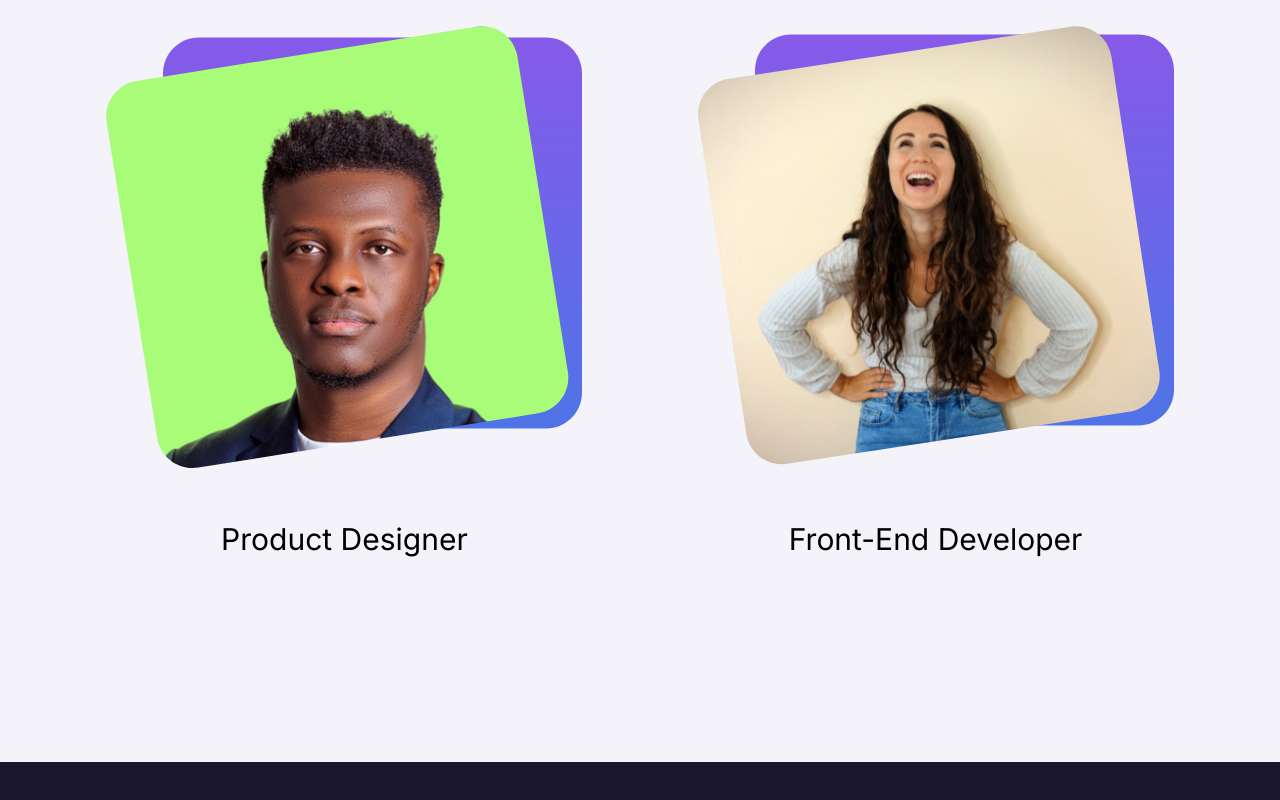
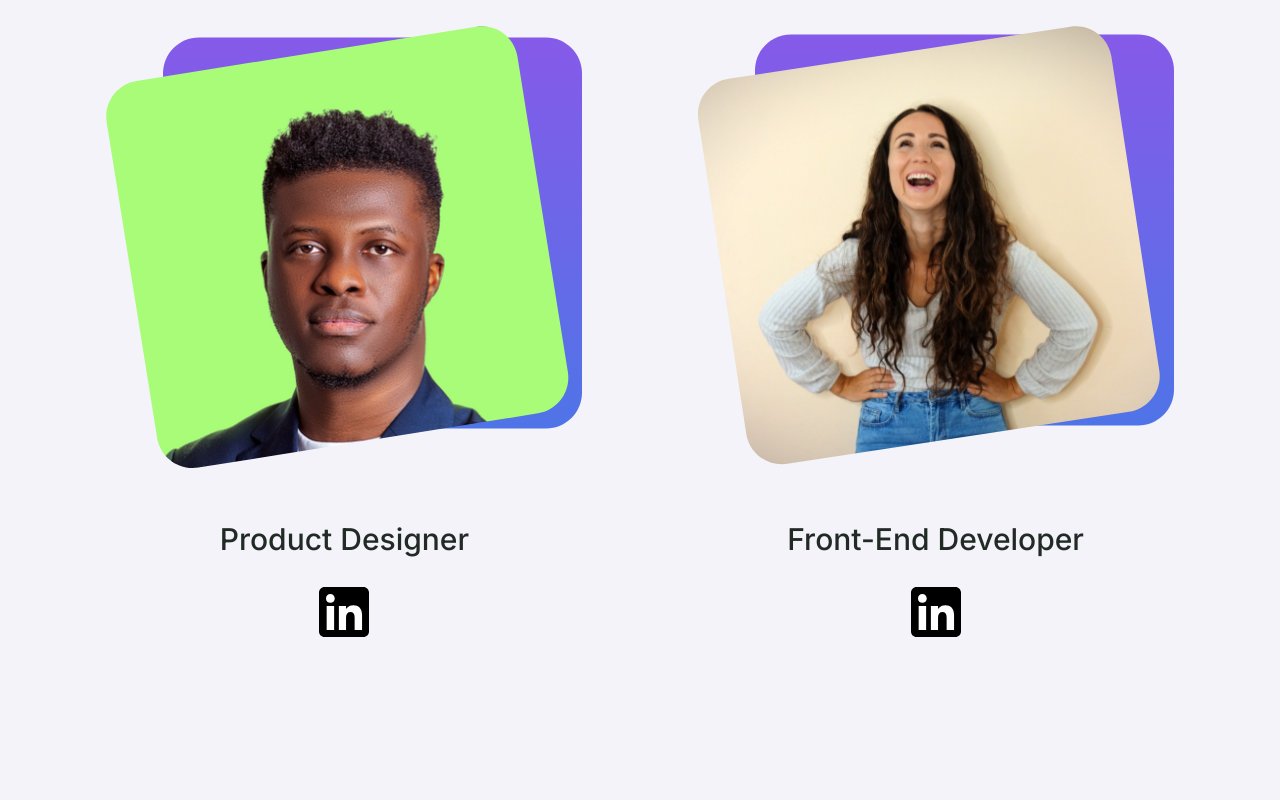
Before and after one commit to mzakrzewska1/SitipayWaitlist, a React (Vite) app: page / in a window 1280 px wide. Shown: the part 8391-9191 px from the top of the page. Built offline with nearby package versions, Linux system fonts and the light colour scheme.

Commit message:
add linkedin icon and link to profiles in AboutMe file

```diff
--- a/src/components/AboutUs/AboutUs.jsx
+++ b/src/components/AboutUs/AboutUs.jsx
@@ -15,11 +15,17 @@ const AboutUs = () => {
           <div className='photos-div'>
               <div className='img-div subomi-div'>
                   <img src={Subomi} alt="pic Subomi" />
+                  <div className='about-linked-div'>
                   <p>Product Designer</p>
+                      <a href="https://www.linkedin.com/in/thesubomi/" target='_blank'><div className='linkedinIcon'></div></a>
+                    </div>
               </div>
               <div className='img-div gosia-div'>
                   <img src={Gosia} alt="pic Gosia" />
-                   <p>Front-End Developer</p>
+                   <div className='about-linked-div'>
+                  <p>Front-End Developer</p>
+                      <a href="https://www.linkedin.com/in/mzakrzewska1/" target='_blank'><div className='linkedinIcon'></div></a>
+                      </div>
               </div>
           </div>
     </div>
--- a/src/components/AboutUs/aboutUs.css
+++ b/src/components/AboutUs/aboutUs.css
@@ -41,6 +41,20 @@
     align-items: center;
 }
 
+.about-linked-div {
+    display: flex;
+    flex-direction: column;
+    justify-content: space-between;
+    gap: 10px;
+    align-items: center;
+    width: 100%;
+    height: fit-content;
+    color:#222A25;
+    font-size: 16px;
+
+
+}
+
 .subomi-div {
     justify-content: space-between;
     margin-left: -10%;
@@ -52,6 +66,15 @@
     justify-content: space-between;
     margin-right: -10%;
     margin-left: 5%;
+}
+
+.linkedinIcon {
+    background-image: url('../../img/linkedinlogo.svg');
+    background-repeat: no-repeat;
+    background-size: cover;
+    background-position: center;
+    width: 30px;
+    height: 30px;
 }
 
 @media (min-width: 1000px) {
@@ -95,4 +118,15 @@
         width: 100%;
     }
 
+        .about-linked-div{
+            font-size: 30px;
+            gap: 30px;
+            font-weight: 500;
+        }
+
+        .linkedinIcon {
+            width: 50px;
+            height: 50px;
+        }
+
 }
--- a/src/components/Timeline/Timeline.jsx
+++ b/src/components/Timeline/Timeline.jsx
@@ -29,9 +29,6 @@ const Timeline = () => {
         setEmail('');
     }
 
-
-
-
   return (
       <div className='main-timeline' >
 
@@ -60,7 +57,7 @@ const Timeline = () => {
                   <div id='open-div'>
                       <div className="text-31-07">
                       <h3> Open Waitlist</h3>
-                      <p>31/07</p>
+                      <p>05/08</p>
                       </div>
                   </div>
                   <div className='dates-div'>
```
Also changed, not shown: src/img/linkedinlogo.svg (added).
